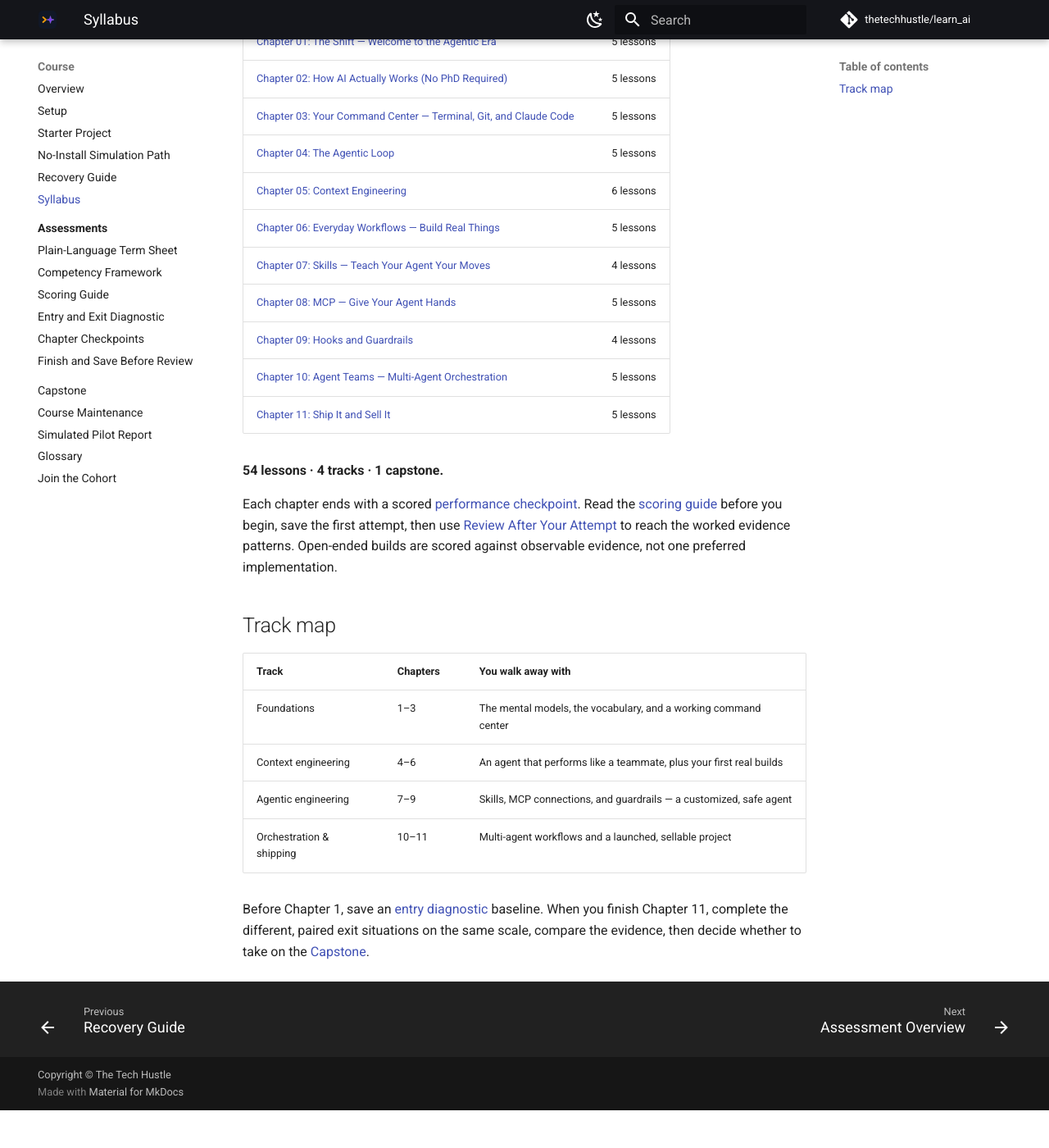
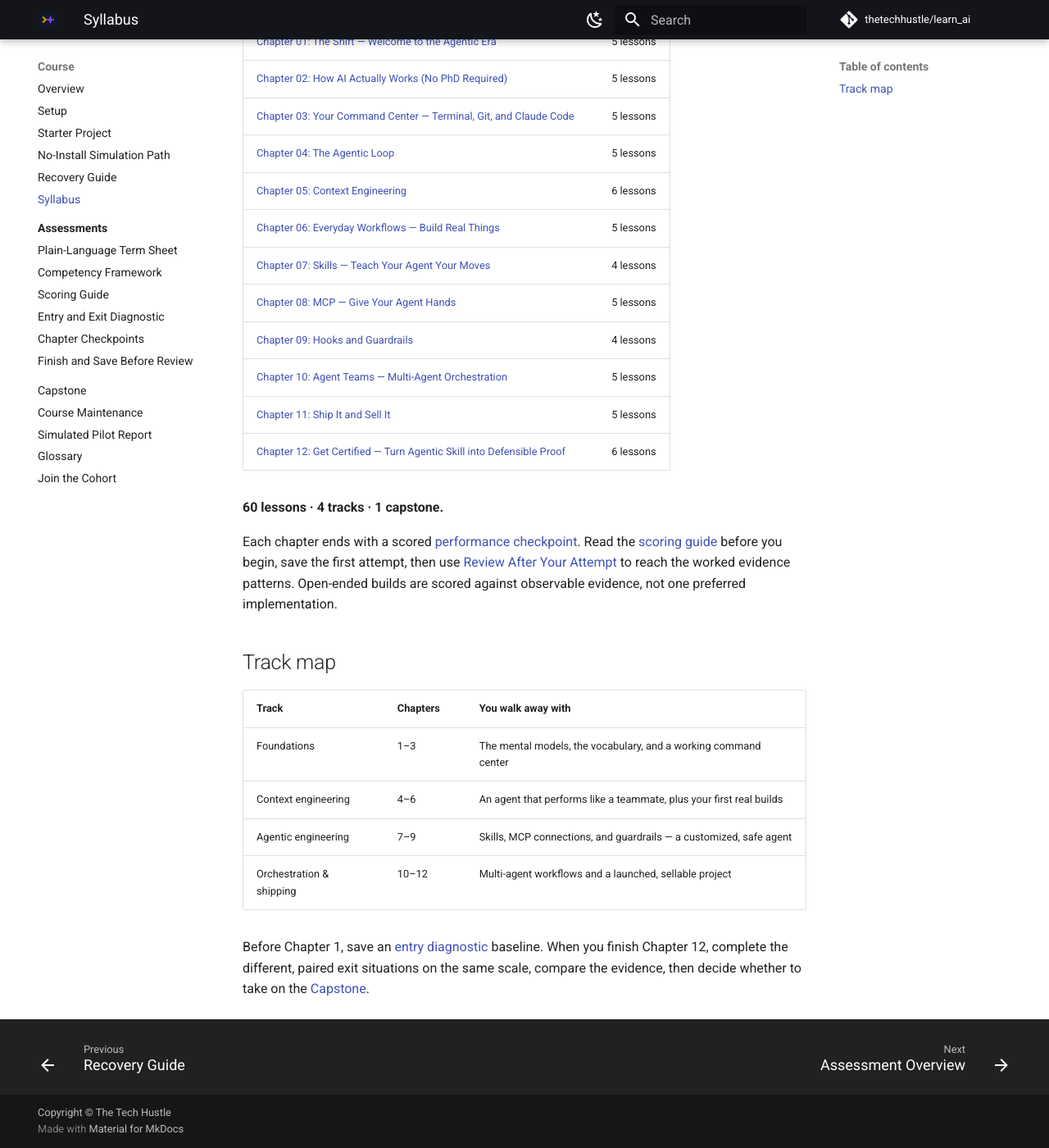
Before and after one commit to thetechhustle/learn_ai, an MkDocs documentation site: the page built from docs/course/syllabus.md, in a window 1280 px wide and 1400 px high, scrolled down 378 px. Shown: the whole window at 82% size. Built offline with MkDocs 1.6.1 and Material for MkDocs 9.7.7, drawn with Linux system fonts in a browser that asks for light colours; comment, search, counter and statistics services are not loaded; before the commit the page ends 1732 px from its top, so only the background shows below that.

Commit message:
Add Chapter 12 to the syllabus

```diff
--- a/docs/course/syllabus.md
+++ b/docs/course/syllabus.md
@@ -15,8 +15,9 @@ The course is organized as one continuous builder path. Foundations first, then
 | [Chapter 09: Hooks and Guardrails](../lessons/09_hooks_and_guardrails/README.md) | 4 lessons |
 | [Chapter 10: Agent Teams — Multi-Agent Orchestration](../lessons/10_agent_teams/README.md) | 5 lessons |
 | [Chapter 11: Ship It and Sell It](../lessons/11_ship_and_sell/README.md) | 5 lessons |
+| [Chapter 12: Get Certified — Turn Agentic Skill into Defensible Proof](../lessons/12_get_certified/README.md) | 6 lessons |
 
-**54 lessons · 4 tracks · 1 capstone.**
+**60 lessons · 4 tracks · 1 capstone.**
 
 Each chapter ends with a scored [performance checkpoint](assessment/chapter-checkpoints.md). Read the [scoring guide](assessment/scoring-guide.md) before you begin, save the first attempt, then use [Review After Your Attempt](assessment/review-after-attempt.md) to reach the worked evidence patterns. Open-ended builds are scored against observable evidence, not one preferred implementation.
 
@@ -27,6 +28,6 @@ Each chapter ends with a scored [performance checkpoint](assessment/chapter-chec
 | Foundations | 1–3 | The mental models, the vocabulary, and a working command center |
 | Context engineering | 4–6 | An agent that performs like a teammate, plus your first real builds |
 | Agentic engineering | 7–9 | Skills, MCP connections, and guardrails — a customized, safe agent |
-| Orchestration & shipping | 10–11 | Multi-agent workflows and a launched, sellable project |
+| Orchestration & shipping | 10–12 | Multi-agent workflows and a launched, sellable project |
 
-Before Chapter 1, save an [entry diagnostic](assessment/diagnostic.md) baseline. When you finish Chapter 11, complete the different, paired exit situations on the same scale, compare the evidence, then decide whether to take on the [Capstone](capstone.md).
+Before Chapter 1, save an [entry diagnostic](assessment/diagnostic.md) baseline. When you finish Chapter 12, complete the different, paired exit situations on the same scale, compare the evidence, then decide whether to take on the [Capstone](capstone.md).
```
